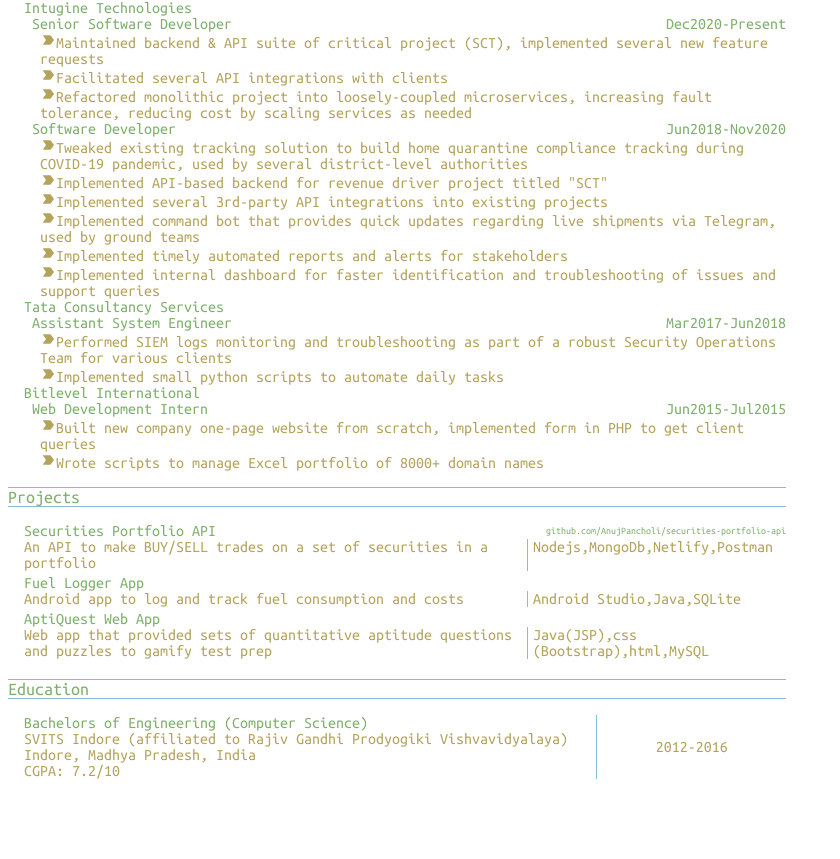
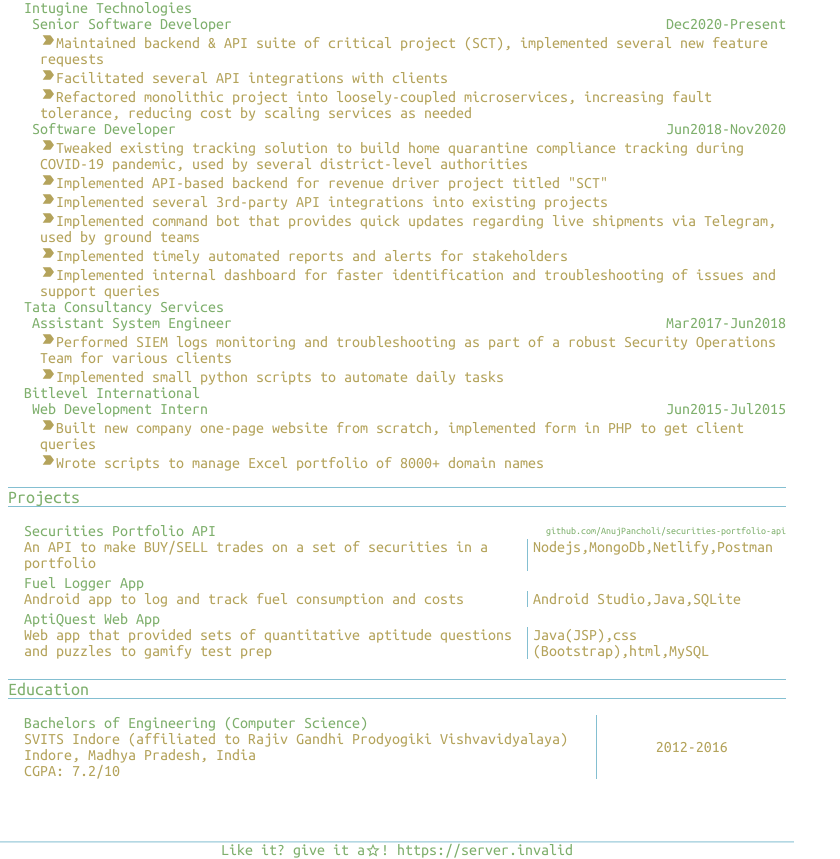
Before and after one commit to AnujPancholi/resume, a React (Create React App) app: page / in a window 1280 px wide. Shown: the part 264-1123 px from the top of the page, without its empty margins (0-840 px from the left). Built offline with nearby package versions, Linux system fonts and the light colour scheme; no server answers; the HTML template or start-up script is replaced by a standard one.

Commit message:
feat: add footer

```diff
--- a/src/App.js
+++ b/src/App.js
@@ -9,6 +9,7 @@
 import Projects from './components/Projects.js';
 import Education from './components/Education.js';
 import Header from './components/Header.js';
+import Footer from './components/Footer.js';
 
 function App() {
   const [theme, setTheme] = useState({
@@ -59,7 +60,10 @@
           <Section name="Projects" Component={Projects} />
           <Section name="Education" Component={Education} />
         </div>
+
+        {/* <Footer /> */}
       </div>
+      <Footer />
     </div>
   );
 }
--- /dev/null
+++ b/src/components/Footer.js
@@ -0,0 +1,28 @@
+import React,{useState,useEffect} from 'react'
+
+import StarOutlineOutlinedIcon from '@material-ui/icons/StarOutlineOutlined';
+
+import services from '../services/services.js'
+
+import './style/footer.css'
+
+
+const Footer = () => {
+
+    const [resumeUrl,setResumeUrl] = useState('');
+
+    useEffect(() => {
+        (async() => {
+            const resumeUrlResult = await services.getResumeUrl();
+            setResumeUrl(resumeUrlResult);
+        })()
+    },[])
+
+    return (<footer className="text-keyname text-regular flex-container flex-center footer">
+        Like it? give it a<span> </span>{<StarOutlineOutlinedIcon fontSize="inherit" />}! {resumeUrl}
+    </footer>)
+
+}
+
+
+export default Footer
--- /dev/null
+++ b/src/components/style/footer.css
@@ -0,0 +1,13 @@
+footer {
+    --footer-height: 1em;
+    --footer-border-size: 0.05em;
+    background-color: inherit;
+    height: var(--footer-height);
+    --total-footer-height: calc(var(--footer-height) + 2*var(--footer-border-size));
+    transform: translate(0,calc(-1*var(--total-footer-height)));
+}
+
+.footer{
+
+    border-top: var(--footer-border-size) solid var(--aux-color);
+}
--- a/src/services/services.js
+++ b/src/services/services.js
@@ -31,6 +31,10 @@
   return DATA.education;
 };
 
+const getResumeUrl = () => {
+  return process.env.REACT_APP_RESUME_URL
+}
+
 const services = {
   getData,
   getBasicInfoData,
@@ -38,6 +42,7 @@
   getWorkExperienceData,
   getProjectsData,
   getEducationData,
+  getResumeUrl
 };
 
 export default services;
```
